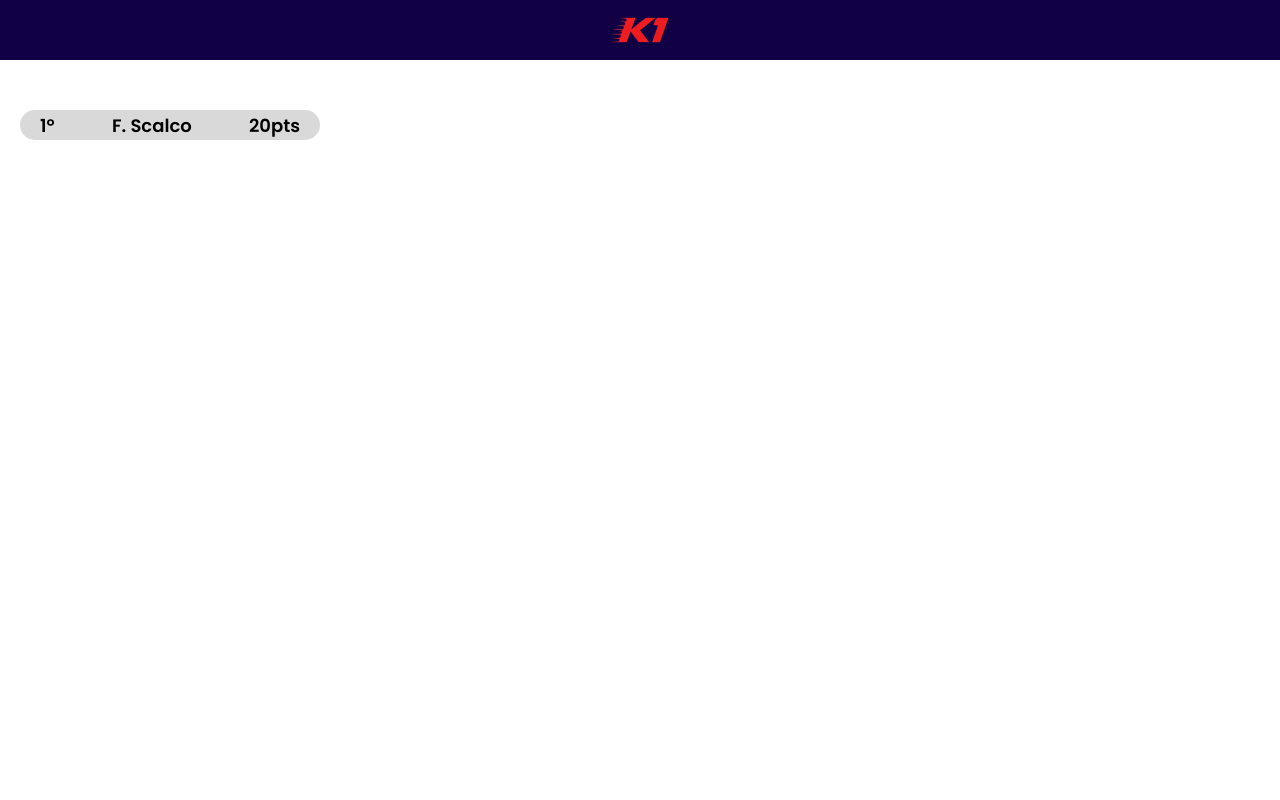
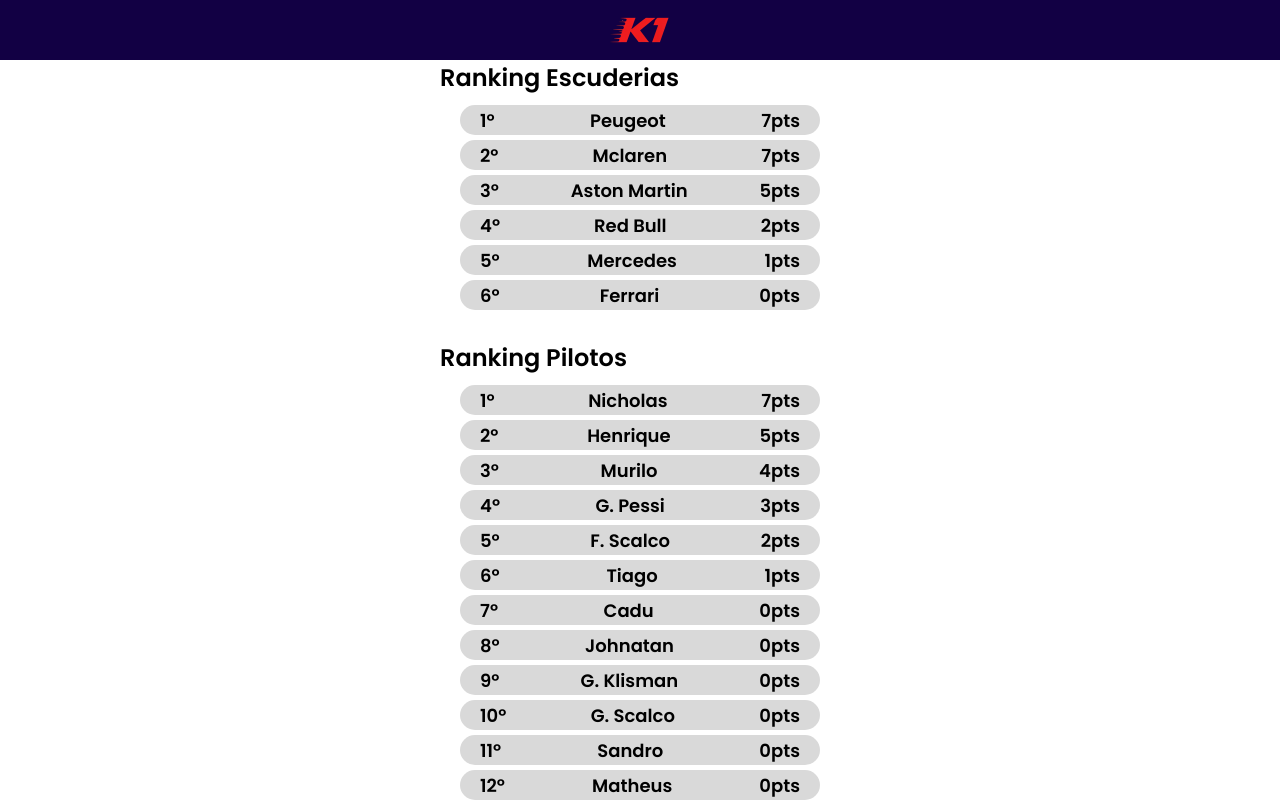
Before and after one commit to Scalco7/kart-web, a Next.js app: page / in a window 1280 px wide. Built offline with nearby package versions, Linux system fonts and the light colour scheme.

Commit message:
feat: rankings

```diff
--- a/src/app/page.module.css
+++ b/src/app/page.module.css
@@ -1,168 +1,16 @@
-.page {
-  --gray-rgb: 0, 0, 0;
-  --gray-alpha-200: rgba(var(--gray-rgb), 0.08);
-  --gray-alpha-100: rgba(var(--gray-rgb), 0.05);
-
-  --button-primary-hover: #383838;
-  --button-secondary-hover: #f2f2f2;
-
-  display: grid;
-  grid-template-rows: 20px 1fr 20px;
+.page{
+  width: 100%;
+  display: flex;
+  flex-direction: column;
   align-items: center;
-  justify-items: center;
-  min-height: 100svh;
-  padding: 80px;
-  gap: 64px;
-  font-family: var(--font-geist-sans);
 }
 
-@media (prefers-color-scheme: dark) {
-  .page {
-    --gray-rgb: 255, 255, 255;
-    --gray-alpha-200: rgba(var(--gray-rgb), 0.145);
-    --gray-alpha-100: rgba(var(--gray-rgb), 0.06);
-
-    --button-primary-hover: #ccc;
-    --button-secondary-hover: #1a1a1a;
-  }
-}
-
-.main {
+.body{
+  position: relative;
+  width: 100%;
   display: flex;
   flex-direction: column;
-  gap: 32px;
-  grid-row-start: 2;
+  align-items: center;
+  gap: 30px;
+  padding: 0 5 30 5;
 }
-
-.main ol {
-  font-family: var(--font-geist-mono);
-  padding-left: 0;
-  margin: 0;
-  font-size: 14px;
-  line-height: 24px;
-  letter-spacing: -0.01em;
-  list-style-position: inside;
-}
-
-.main li:not(:last-of-type) {
-  margin-bottom: 8px;
-}
-
-.main code {
-  font-family: inherit;
-  background: var(--gray-alpha-100);
-  padding: 2px 4px;
-  border-radius: 4px;
-  font-weight: 600;
-}
-
-.ctas {
-  display: flex;
-  gap: 16px;
-}
-
-.ctas a {
-  appearance: none;
-  border-radius: 128px;
-  height: 48px;
-  padding: 0 20px;
-  border: none;
-  border: 1px solid transparent;
-  transition:
-    background 0.2s,
-    color 0.2s,
-    border-color 0.2s;
-  cursor: pointer;
-  display: flex;
-  align-items: center;
-  justify-content: center;
-  font-size: 16px;
-  line-height: 20px;
-  font-weight: 500;
-}
-
-a.primary {
-  background: var(--foreground);
-  color: var(--background);
-  gap: 8px;
-}
-
-a.secondary {
-  border-color: var(--gray-alpha-200);
-  min-width: 180px;
-}
-
-.footer {
-  grid-row-start: 3;
-  display: flex;
-  gap: 24px;
-}
-
-.footer a {
-  display: flex;
-  align-items: center;
-  gap: 8px;
-}
-
-.footer img {
-  flex-shrink: 0;
-}
-
-/* Enable hover only on non-touch devices */
-@media (hover: hover) and (pointer: fine) {
-  a.primary:hover {
-    background: var(--button-primary-hover);
-    border-color: transparent;
-  }
-
-  a.secondary:hover {
-    background: var(--button-secondary-hover);
-    border-color: transparent;
-  }
-
-  .footer a:hover {
-    text-decoration: underline;
-    text-underline-offset: 4px;
-  }
-}
-
-@media (max-width: 600px) {
-  .page {
-    padding: 32px;
-    padding-bottom: 80px;
-  }
-
-  .main {
-    align-items: center;
-  }
-
-  .main ol {
-    text-align: center;
-  }
-
-  .ctas {
-    flex-direction: column;
-  }
-
-  .ctas a {
-    font-size: 14px;
-    height: 40px;
-    padding: 0 16px;
-  }
-
-  a.secondary {
-    min-width: auto;
-  }
-
-  .footer {
-    flex-wrap: wrap;
-    align-items: center;
-    justify-content: center;
-  }
-}
-
-@media (prefers-color-scheme: dark) {
-  .logo {
-    filter: invert();
-  }
-}
--- a/src/app/page.tsx
+++ b/src/app/page.tsx
@@ -1,16 +1,40 @@
 import Header from "@/components/atoms/header/header";
 import styles from "./page.module.css";
-import RankingBox from "@/components/atoms/ranking_box/ranking_box";
+import Ranking from "@/components/molecules/ranking/ranking";
+import { Participant } from "@/utils/interfaces";
 
 export default function Home() {
+  const teamRanking: Participant[] = [
+    { name: 'Peugeot', points: 7 },
+    { name: 'Mclaren', points: 7 },
+    { name: 'Ferrari', points: 0 },
+    { name: 'Red Bull', points: 2 },
+    { name: 'Aston Martin', points: 5 },
+    { name: 'Mercedes', points: 1 },
+  ]
+
+  const pilotRanking: Participant[] = [
+    { name: 'Tiago', points: 1 },
+    { name: 'Cadu', points: 0 },
+    { name: 'Johnatan', points: 0 },
+    { name: 'Nicholas', points: 7 },
+    { name: 'G. Klisman', points: 0 },
+    { name: 'G. Scalco', points: 0 },
+    { name: 'Sandro', points: 0 },
+    { name: 'G. Pessi', points: 3 },
+    { name: 'F. Scalco', points: 2 },
+    { name: 'Murilo', points: 4 },
+    { name: 'Henrique', points: 5 },
+    { name: 'Matheus', points: 0 },
+  ]
+
   return (
-    <div >
+    <div className={styles.page}>
       <Header />
-      <div style={{ marginTop: '50px' }}></div>
-      <div style={{width: '300px', marginLeft: '20px'}}>
-        <RankingBox name="F. Scalco" position={1} points={20} />
-      </div>
-
+      <main className={styles.body}>
+        <Ranking title={"Ranking Escuderias"} participants={teamRanking} />
+        <Ranking title={"Ranking Pilotos"} participants={pilotRanking} />
+      </main>
     </div>
   );
 }
--- /dev/null
+++ b/src/components/molecules/ranking/ranking.module.css
@@ -0,0 +1,19 @@
+.main{
+    width: 100%;
+    max-width: 400px;
+    display: flex;
+    flex-direction: column;
+    gap: 10px;
+}
+
+.title{
+    font-size: 24px;
+}
+
+.boxRanking{
+    width: 100%;
+    padding: 0px 20px;
+    display: flex;
+    flex-direction: column;
+    gap: 5px;
+}
--- /dev/null
+++ b/src/components/molecules/ranking/ranking.tsx
@@ -0,0 +1,24 @@
+import styles from "./ranking.module.css"
+import RankingBox from "@/components/atoms/ranking_box/ranking_box"
+import { Participant } from "@/utils/interfaces"
+
+interface RankingProps {
+    title: string
+    participants: Participant[]
+}
+
+export default function Ranking({ title, participants }: RankingProps) {
+    participants = participants.sort((a, b) => b.points - a.points)
+
+    return <main className={styles.main}>
+        <p className={styles.title}>{title}</p>
+        <div className={styles.boxRanking}>
+            {participants.map((p, i) => <RankingBox
+                key={`participant-${i}`}
+                position={i + 1}
+                name={p.name}
+                points={p.points} />
+            )}
+        </div>
+    </main>
+}
--- /dev/null
+++ b/src/utils/interfaces.ts
@@ -0,0 +1,4 @@
+export interface Participant {
+    name: string
+    points: number
+}
```
